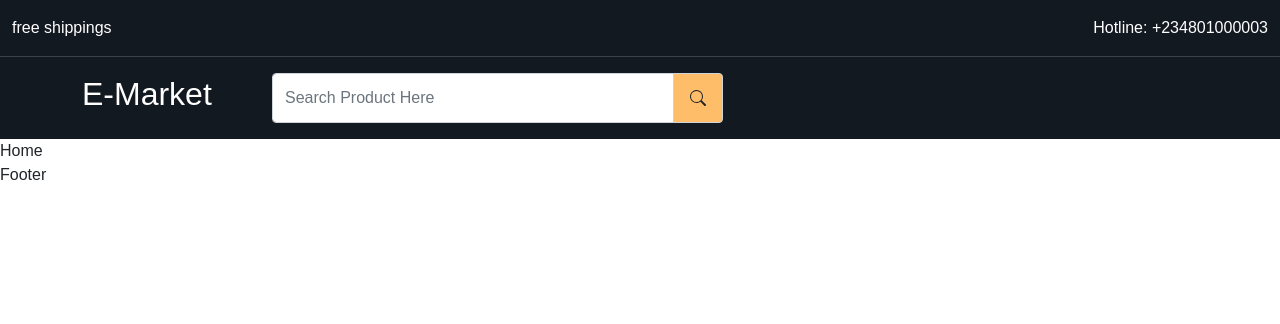
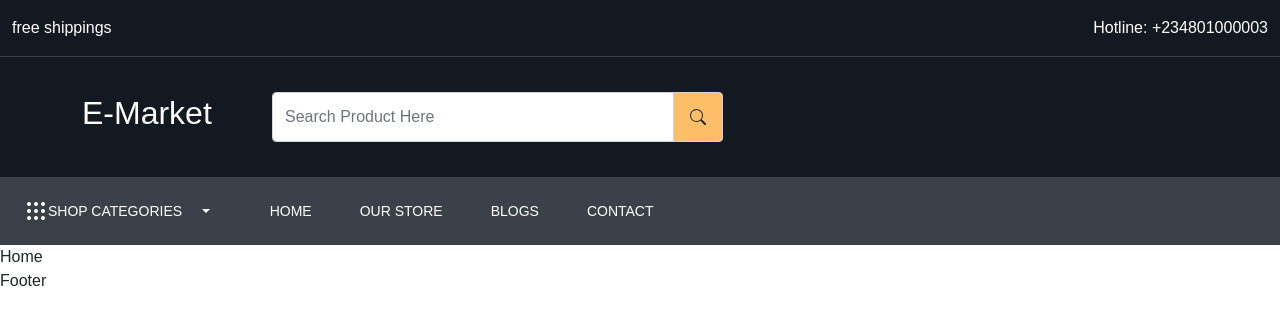
Before and after one commit to swagasoft/alx_e_market_client, a React (Create React App) app: page / in a window 1280 px wide. Shown: the top 324 px of the page. Built offline with nearby package versions, Linux system fonts and the light colour scheme.

Commit message:
create header components

```diff
--- a/src/App.css
+++ b/src/App.css
@@ -37,4 +37,30 @@ a {
 .header-upper .input-group-text {
   background-color: #febd69;
 }
+
+.header-upper.header-upper-links a {
+}
 /* Header part end*/
+.header-bottom {
+  background-color: var(--color-3b4149);
+}
+
+.header-bottom .menu-links a,
+.header-bottom .dropdown button {
+  color: white;
+  font-size: 14px;
+  line-height: 18px;
+  font-weight: 400;
+  letter-spacing: 0.3;
+  text-transform: uppercase;
+}
+
+.header-bottom .dropdown button:focus {
+  box-shadow: none;
+}
+
+.header-bottom .dropdown-menu {
+  background-color: var(--color-131921);
+  transform: translate3d(0px, 57px, 0px) !important;
+  width: 100%;
+}
--- a/src/components/Header.js
+++ b/src/components/Header.js
@@ -1,6 +1,6 @@
 import React from 'react'
 import { NavLink, Link } from 'react-router-dom';
-import { BsSearch } from "react-icons/bs";
+import { BsSearch, BsArrowRepeat } from "react-icons/bs";
 
 const Header = () => {
   return (
@@ -22,7 +22,7 @@ const Header = () => {
           <div className='row align-items-center'>
             <div className='col-2'>
               <h2>
-                <a className='text-white'>E-Market</a>
+                <Link className='text-white'>E-Market</Link>
               </h2>
             </div>
             <div className='col-5'><div className="input-group">
@@ -33,18 +33,62 @@ const Header = () => {
             <div className='col-5'>
               <div className='header-upper-links' d-flex align-items-center justify-conent-between>
                 <div>
-                  <link></link>
+                  <Link className='d-flex'>
+                    <img BsArrowRepeat />
+                    <p></p>
+                  </Link>
                 </div>
                 <div>
-                  <link></link>
+                  <Link>
+                    <img src='' alt=''></img>
+                  </Link>
                 </div>
                 <div>
-                  <link></link>
+                  <Link>
+                    <img src='' alt=''></img>
+                  </Link>
                 </div>
                 <div>
-                  <link></link>
+                  <Link>
+                    <img src='' alt=''></img>
+
+                  </Link>
                 </div>
               </div>
+            </div>
+          </div>
+        </div>
+      </header >
+      <header className='header-bottom py-3'>
+        <div className='container-xxl'>
+          <div className='row'>
+            <div className='col-12'>
+              <div className='menu-bottom d-flex align-items-center gap-5'>
+                <div>
+                  <div className="dropdown">
+                    <button class="btn btn-secondary dropdown-toggle bg-transparent border-0 gap-15
+                      d-flex align-items-center" type="button" id="dropdownMenuButton1"
+                      data-bs-toggle="dropdown" aria-expanded="false">
+                      <img src='images/menu.png' />
+                      <span className='me-3 inline-block'>Shop Categories</span>
+                    </button>
+                    <ul className="dropdown-menu" aria-labelledby="dropdownMenuButton1">
+                      <li><Link className="dropdown-item text-white" to="">Another action</Link></li>
+                      <li><Link className="dropdown-item text-white" to="">Something else here</Link></li>
+                      <li><Link className="dropdown-item text-white" to="">Action</Link></li>
+                    </ul>
+                  </div>
+                </div>
+                <div className='menu-links'>
+                  <div className='d-flex align-items-center gap-5'>
+                    <NavLink to='/Home'> Home </NavLink>
+                    <NavLink to='/Our Store'> Our Store </NavLink>
+                    <NavLink to='/Blogs'> Blogs </NavLink>
+                    <NavLink to='/Contact'> Contact </NavLink>
+                  </div>
+                </div>
+              </div>
+
             </div>
           </div>
         </div>
```
Also changed, not shown: public/images/menu.png (added).
